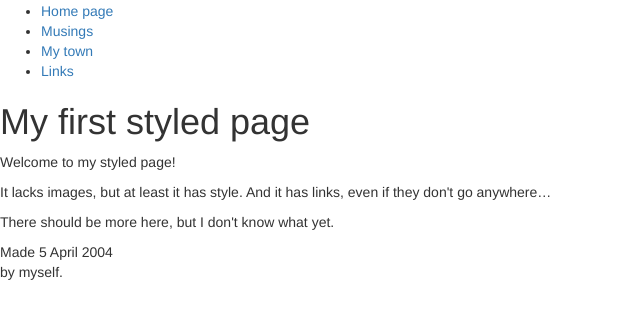
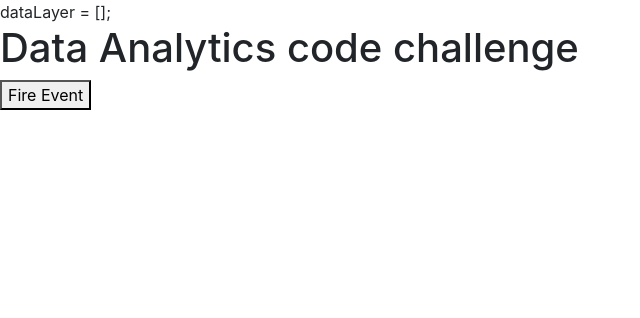
Before and after one commit to usama093/usama093.github.io, a plain HTML site: page index.html in a window 1280 px wide. Shown: the whole page, without its empty margins (0-640 px from the left). Drawn offline with nearby package versions, Linux system fonts and the light colour scheme.

Commit message:
Update index.html

```diff
--- a/index.html
+++ b/index.html
@@ -1,17 +1,15 @@
-<!DOCTYPE html PUBLIC "-//W3C//DTD HTML 4.01//EN">
-<html>
-<head>
-	<!-- Latest compiled and minified CSS -->
-<link rel="stylesheet" href="https://maxcdn.bootstrapcdn.com/bootstrap/3.3.7/css/bootstrap.min.css" integrity="sha384-BVYiiSIFeK1dGmJRAkycuHAHRg32OmUcww7on3RYdg4Va+PmSTsz/K68vbdEjh4u" crossorigin="anonymous">
+<!doctype html>
+<html lang="en">
+  <head>
+    <!-- Required meta tags -->
+    <meta charset="utf-8">
+    <meta name="viewport" content="width=device-width, initial-scale=1, shrink-to-fit=no">
 
-<!-- Optional theme -->
-<link rel="stylesheet" href="https://maxcdn.bootstrapcdn.com/bootstrap/3.3.7/css/bootstrap-theme.min.css" integrity="sha384-rHyoN1iRsVXV4nD0JutlnGaslCJuC7uwjduW9SVrLvRYooPp2bWYgmgJQIXwl/Sp" crossorigin="anonymous">
+    <!-- Bootstrap CSS -->
+    <link rel="stylesheet" href="https://maxcdn.bootstrapcdn.com/bootstrap/4.0.0/css/bootstrap.min.css" integrity="sha384-Gn5384xqQ1aoWXA+058RXPxPg6fy4IWvTNh0E263XmFcJlSAwiGgFAW/dAiS6JXm" crossorigin="anonymous">
 
-<!-- Latest compiled and minified JavaScript -->
-<script src="https://maxcdn.bootstrapcdn.com/bootstrap/3.3.7/js/bootstrap.min.js" integrity="sha384-Tc5IQib027qvyjSMfHjOMaLkfuWVxZxUPnCJA7l2mCWNIpG9mGCD8wGNIcPD7Txa" crossorigin="anonymous"></script>
-  <title>My first styled page</title>
-  <script>
-  dataLayer = [];
+
+ dataLayer = [];
 </script>
     <!-- Google Tag Manager -->
 <script>(function(w,d,s,l,i){w[l]=w[l]||[];w[l].push({'gtm.start':
@@ -20,37 +18,22 @@ j=d.createElement(s),dl=l!='dataLayer'?'&l='+l:'';j.async=true;j.src=
 'https://www.googletagmanager.com/gtm.js?id='+i+dl;f.parentNode.insertBefore(j,f);
 })(window,document,'script','dataLayer','GTM-5RWDCWS');</script>
 <!-- End Google Tag Manager -->
-</head>
+    <title>Hello, world!</title>
+  </head>
+  <body>
+    <h1>Data Analytics code challenge</h1>
 
-<body>
-	   <!-- Google Tag Manager (noscript) -->
+    <!-- Optional JavaScript -->
+    <!-- jQuery first, then Popper.js, then Bootstrap JS -->
+    <script src="https://code.jquery.com/jquery-3.2.1.slim.min.js" integrity="sha384-KJ3o2DKtIkvYIK3UENzmM7KCkRr/rE9/Qpg6aAZGJwFDMVNA/GpGFF93hXpG5KkN" crossorigin="anonymous"></script>
+    <script src="https://cdnjs.cloudflare.com/ajax/libs/popper.js/1.12.9/umd/popper.min.js" integrity="sha384-ApNbgh9B+Y1QKtv3Rn7W3mgPxhU9K/ScQsAP7hUibX39j7fakFPskvXusvfa0b4Q" crossorigin="anonymous"></script>
+    <script src="https://maxcdn.bootstrapcdn.com/bootstrap/4.0.0/js/bootstrap.min.js" integrity="sha384-JZR6Spejh4U02d8jOt6vLEHfe/JQGiRRSQQxSfFWpi1MquVdAyjUar5+76PVCmYl" crossorigin="anonymous"></script>
+
+    	   <!-- Google Tag Manager (noscript) -->
 <noscript><iframe src="https://www.googletagmanager.com/ns.html?id=GTM-5RWDCWS"
 height="0" width="0" style="display:none;visibility:hidden"></iframe></noscript>
 <!-- End Google Tag Manager (noscript) -->
 
-<!-- Site navigation menu -->
-<ul class="navbar">
-  <li><a href="index.html">Home page</a>
-  <li><a href="musings.html">Musings</a>
-  <li><a href="town.html">My town</a>
-  <li><a href="links.html">Links</a>
-</ul>
-
-<!-- Main content -->
-<h1>My first styled page</h1>
-
-<p>Welcome to my styled page!
-
-<p>It lacks images, but at least it has style.
-And it has links, even if they don't go
-anywhere&hellip;
-
-<p>There should be more here, but I don't know
-what yet.
-
-<!-- Sign and date the page, it's only polite! -->
-<address>Made 5 April 2004<br>
-  by myself.</address>
-
-</body>
+    <button class="primary">Fire Event</button>
+  </body>
 </html>
```
